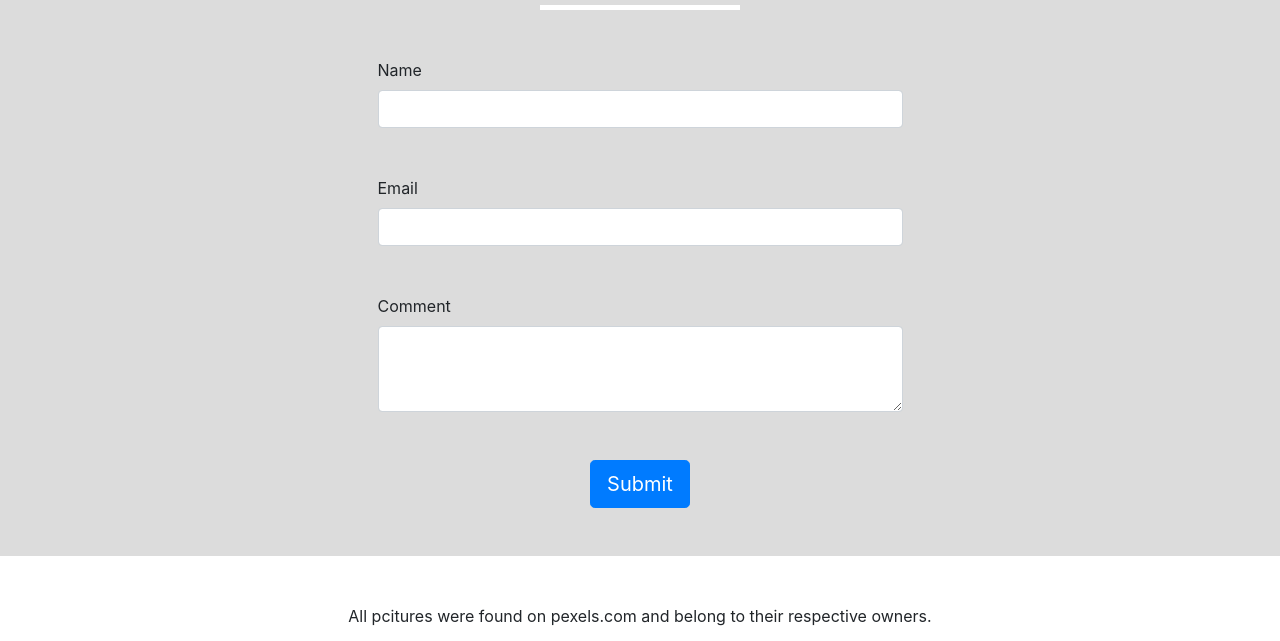
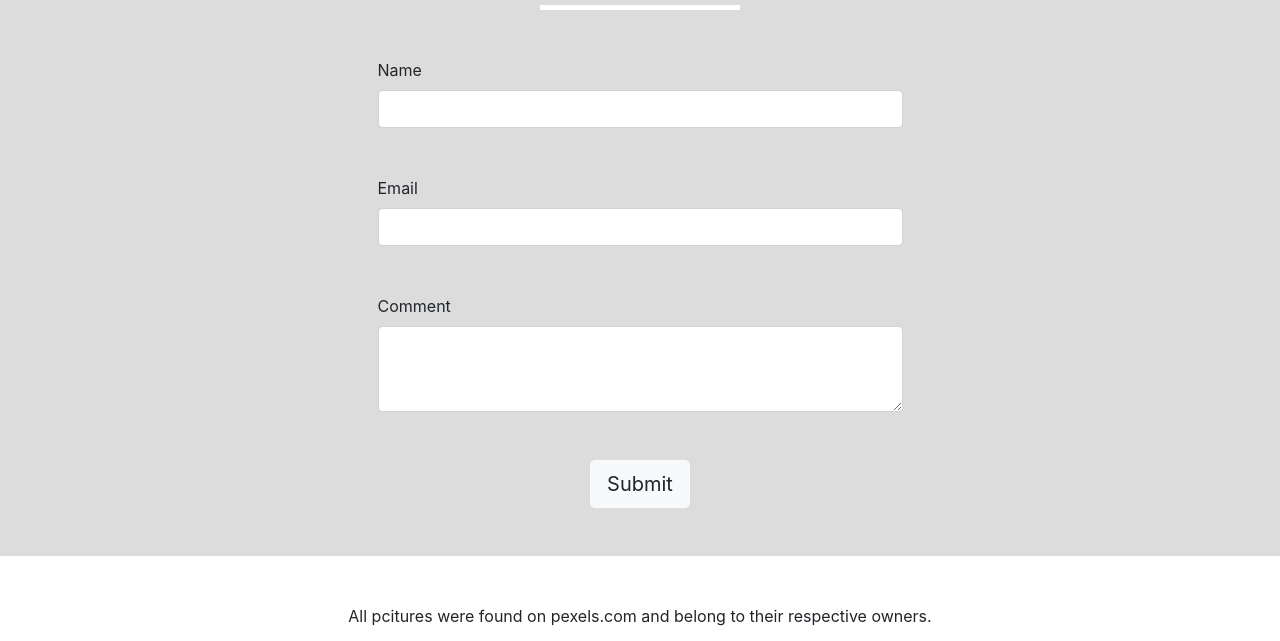
Before and after one commit to pllealfunes/hamburger-menu, a plain HTML site: page flowers-project/index.html in a window 1280 px wide. Shown: the part 3661-4302 px from the top of the page. Drawn offline with nearby package versions, Linux system fonts and the light colour scheme.

Commit message:
added README

```diff
--- a/flowers-project/index.html
+++ b/flowers-project/index.html
@@ -216,7 +216,7 @@
                         <textarea class="form-control" id="comment" rows="3"></textarea>
                     </div>
                     <div id="button-container">
-                        <button type="submit" class="btn btn-primary btn-lg">Submit</button>
+                        <button type="submit" class="btn btn-light btn-lg">Submit</button>
                     </div>
                 </form>
             </div>
```
Also changed, not shown: 1 other file.
